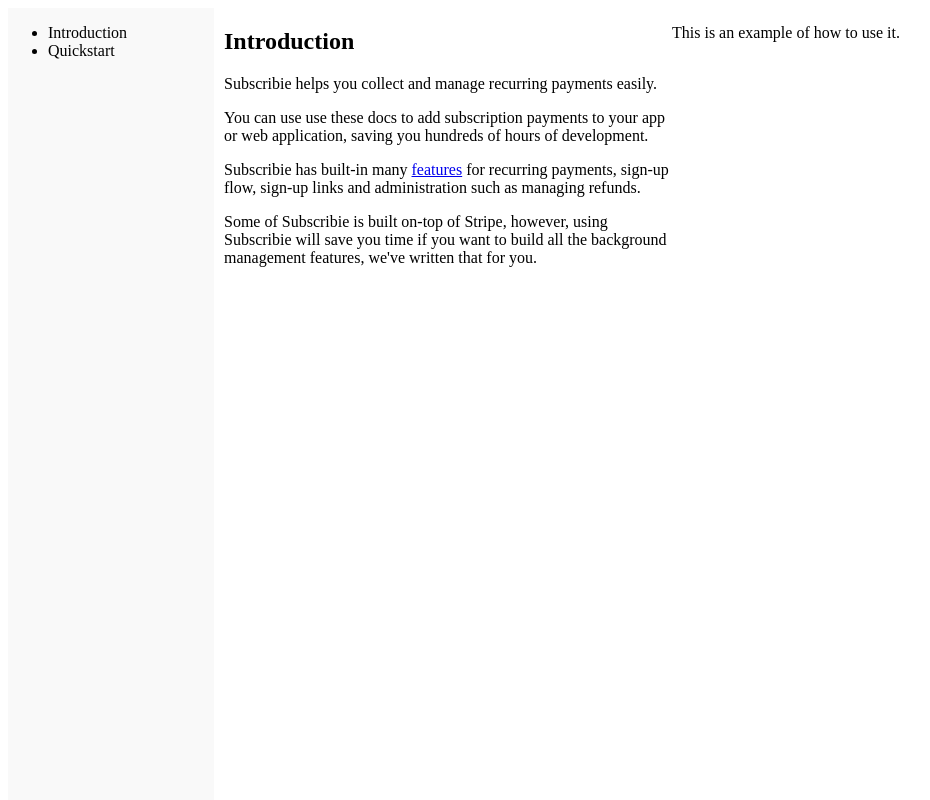
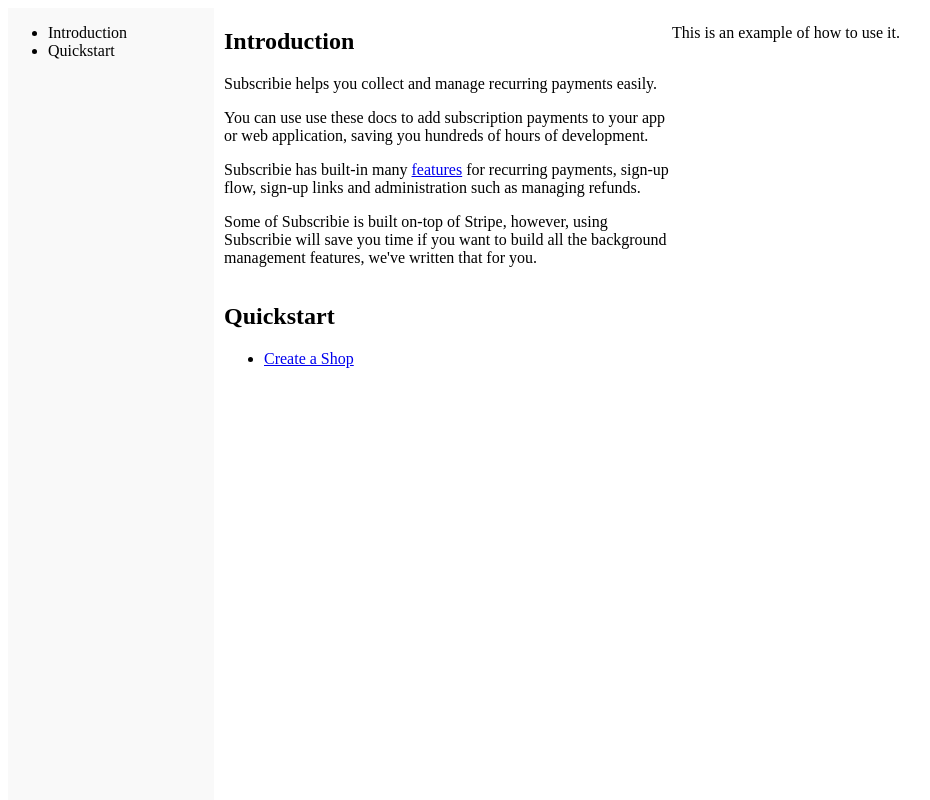
Before and after one commit to Subscribie/dev-docs, a Flask app: page / in a window 1280 px wide. Shown: the whole page, without its empty margins (0-930 px from the left). Run offline with Flask 2, Linux system fonts and the light colour scheme.

Commit message:
add quickstart (test templates)

```diff
--- a/templates/index.html
+++ b/templates/index.html
@@ -54,6 +54,7 @@
   </div><!-- end sidebar -->
   <div id="content">
     {% include 'introduction.html' %}
+    {% include 'quickstart.html' %}
   </div>
 </div>
 </body>
--- /dev/null
+++ b/templates/quickstart.html
@@ -0,0 +1,12 @@
+{% extends "method.template.html" %}
+
+{% block methodCopy %}
+<h1>Quickstart</h1>
+<ul>
+  <li><a href="https://subscribie.co.uk/start-building">Create a Shop</a></li>
+</ul>
+{% endblock methodCopy %}
+
+{% block methodExample %}
+  <p></p>
+{% endblock methodExample %}
```
